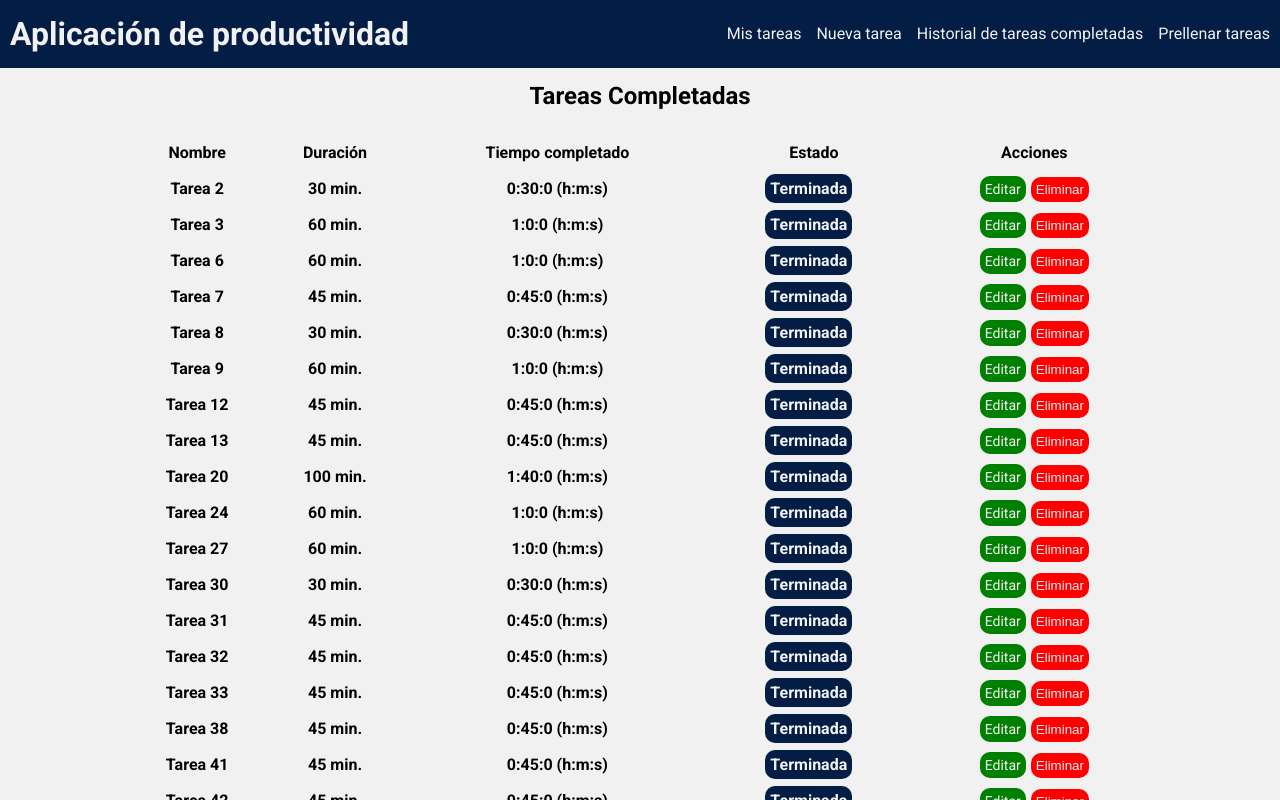
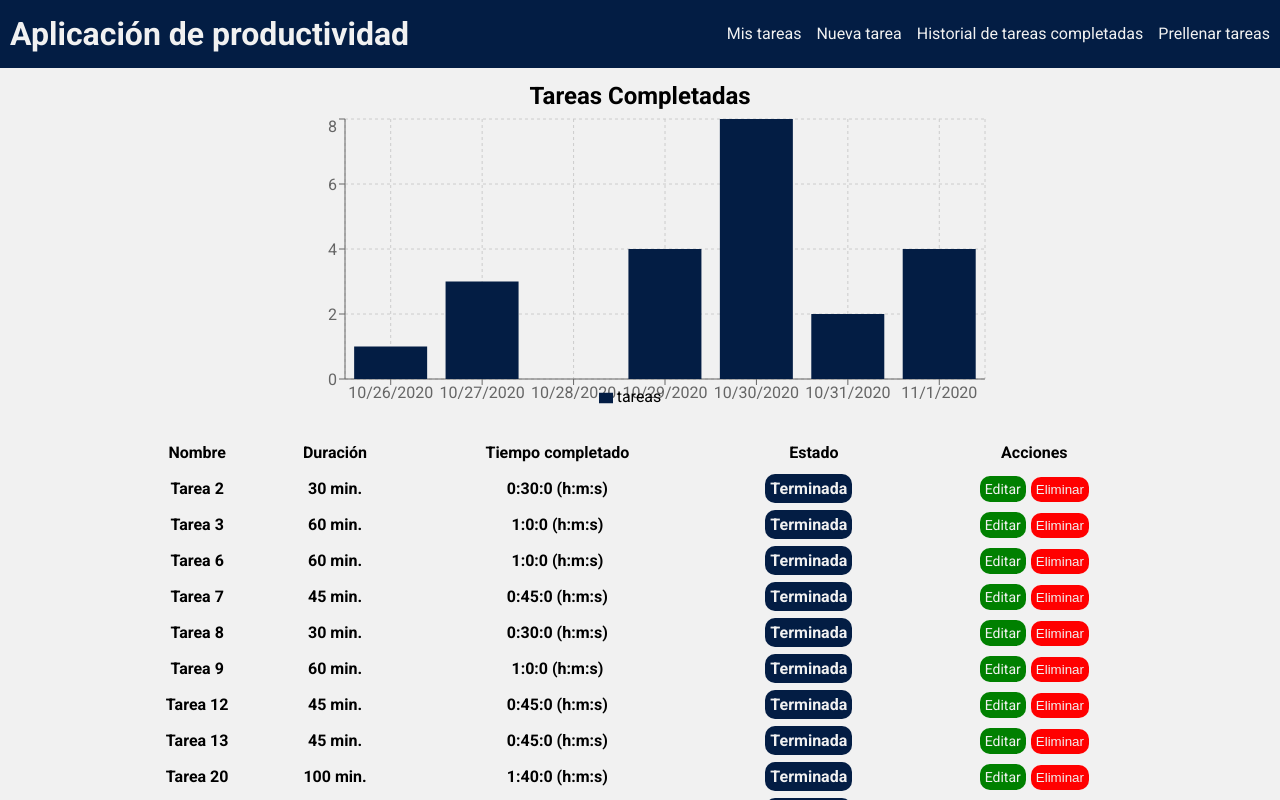
Before and after one commit to Erickowski/arkon, a React (Create React App) app: page /tareas-completadas in a window 1280 px wide. Both pictures are taken after a click on the item "Prellenar tareas". Shown: the top 800 px of the page. Built offline with nearby package versions, Linux system fonts and the light colour scheme.

Commit message:
Grafica de tareas completadas

```diff
--- a/package.json
+++ b/package.json
@@ -13,6 +13,7 @@
     "react-dom": "^17.0.1",
     "react-router-dom": "5.2.0",
     "react-scripts": "4.0.0",
+    "recharts": "1.8.5",
     "shortid": "2.2.16",
     "sweetalert2": "10.8.1",
     "web-vitals": "^0.2.4"
--- /dev/null
+++ b/src/components/Chart.jsx
@@ -0,0 +1,93 @@
+import React, { useEffect } from "react";
+import {
+  BarChart,
+  Bar,
+  XAxis,
+  YAxis,
+  CartesianGrid,
+  Tooltip,
+  Legend,
+} from "recharts";
+import moment from "moment";
+
+import UseWeek from "../hooks/useWeek";
+
+const Chart = ({ tareas }) => {
+  const weekDays = UseWeek(Date.now());
+  let data = [
+    {
+      name: moment(weekDays[0]).format("l"),
+      tareas: tareas.filter(
+        (tarea) =>
+          moment(tarea.inicio).format("l") === moment(weekDays[0]).format("l")
+      ).length,
+    },
+    {
+      name: moment(weekDays[1]).format("l"),
+      tareas: tareas.filter(
+        (tarea) =>
+          moment(tarea.inicio).format("l") === moment(weekDays[1]).format("l")
+      ).length,
+    },
+    {
+      name: moment(weekDays[2]).format("l"),
+      tareas: tareas.filter(
+        (tarea) =>
+          moment(tarea.inicio).format("l") === moment(weekDays[2]).format("l")
+      ).length,
+    },
+    {
+      name: moment(weekDays[3]).format("l"),
+      tareas: tareas.filter(
+        (tarea) =>
+          moment(tarea.inicio).format("l") === moment(weekDays[3]).format("l")
+      ).length,
+    },
+    {
+      name: moment(weekDays[4]).format("l"),
+      tareas: tareas.filter(
+        (tarea) =>
+          moment(tarea.inicio).format("l") === moment(weekDays[4]).format("l")
+      ).length,
+    },
+    {
+      name: moment(weekDays[5]).format("l"),
+      tareas: tareas.filter(
+        (tarea) =>
+          moment(tarea.inicio).format("l") === moment(weekDays[5]).format("l")
+      ).length,
+    },
+    {
+      name: moment(weekDays[6]).format("l"),
+      tareas: tareas.filter(
+        (tarea) =>
+          moment(tarea.inicio).format("l") === moment(weekDays[6]).format("l")
+      ).length,
+    },
+  ];
+
+  useEffect(() => {}, [tareas]);
+
+  return (
+    <BarChart
+      width={750}
+      height={300}
+      data={data}
+      margin={{
+        top: 5,
+        right: 30,
+        left: 20,
+        bottom: 5,
+      }}
+    >
+      <CartesianGrid strokeDasharray="3 3" />
+      <XAxis dataKey="name" />
+      <YAxis />
+      <Tooltip />
+      <Legend />
+      <Bar dataKey="tareas" fill="#031d44" />
+    </BarChart>
+  );
+};
+
+export default Chart;
--- a/src/components/Tarea.jsx
+++ b/src/components/Tarea.jsx
@@ -95,7 +95,7 @@ const Tarea = ({ tarea }) => {
       cambiarEstado({
         ...tarea,
         estado: "Terminada",
-        inicio: null,
+        inicio: moment(Date.now()).format(),
         acumulador: tarea.acumulador + (Date.now() - tarea.inicio),
       });
     }
--- a/src/pages/TareasCompletadas.jsx
+++ b/src/pages/TareasCompletadas.jsx
@@ -1,9 +1,10 @@
-import React, { useContext } from "react";
+import React, { useContext, useEffect, useState } from "react";
 import styled from "@emotion/styled";
 
 import TareaContext from "../context/tareaContext";
 
 import Tareas from "../components/Tareas";
+import Chart from "../components/Chart";
 
 const CompletedContainer = styled.main`
   min-height: 85vh;
@@ -15,16 +16,22 @@ const CompletedContainer = styled.main`
 
 const TareasCompletadas = () => {
   const { tareas } = useContext(TareaContext);
+  const [tareasTerminadas, guardarTareasTerminadas] = useState([]);
+
+  useEffect(() => {
+    guardarTareasTerminadas(
+      tareas.filter((tarea) => tarea.estado === "Terminada")
+    );
+  }, [tareas]);
   return (
     <CompletedContainer>
       <h2>Tareas Completadas</h2>
-      {tareas.filter((tarea) => tarea.estado === "Terminada").length === 0 ? (
+      {tareas.length === 0 ? (
         <p>Aún no tienes tareas terminadas, termina una.</p>
       ) : (
         <>
-          <Tareas
-            tareas={tareas.filter((tarea) => tarea.estado === "Terminada")}
-          />
+          <Chart tareas={tareasTerminadas} />
+          <Tareas tareas={tareasTerminadas} />
         </>
       )}
     </CompletedContainer>
```
Also changed, not shown: 1 other file (tests, documents, lock files or other folders).
